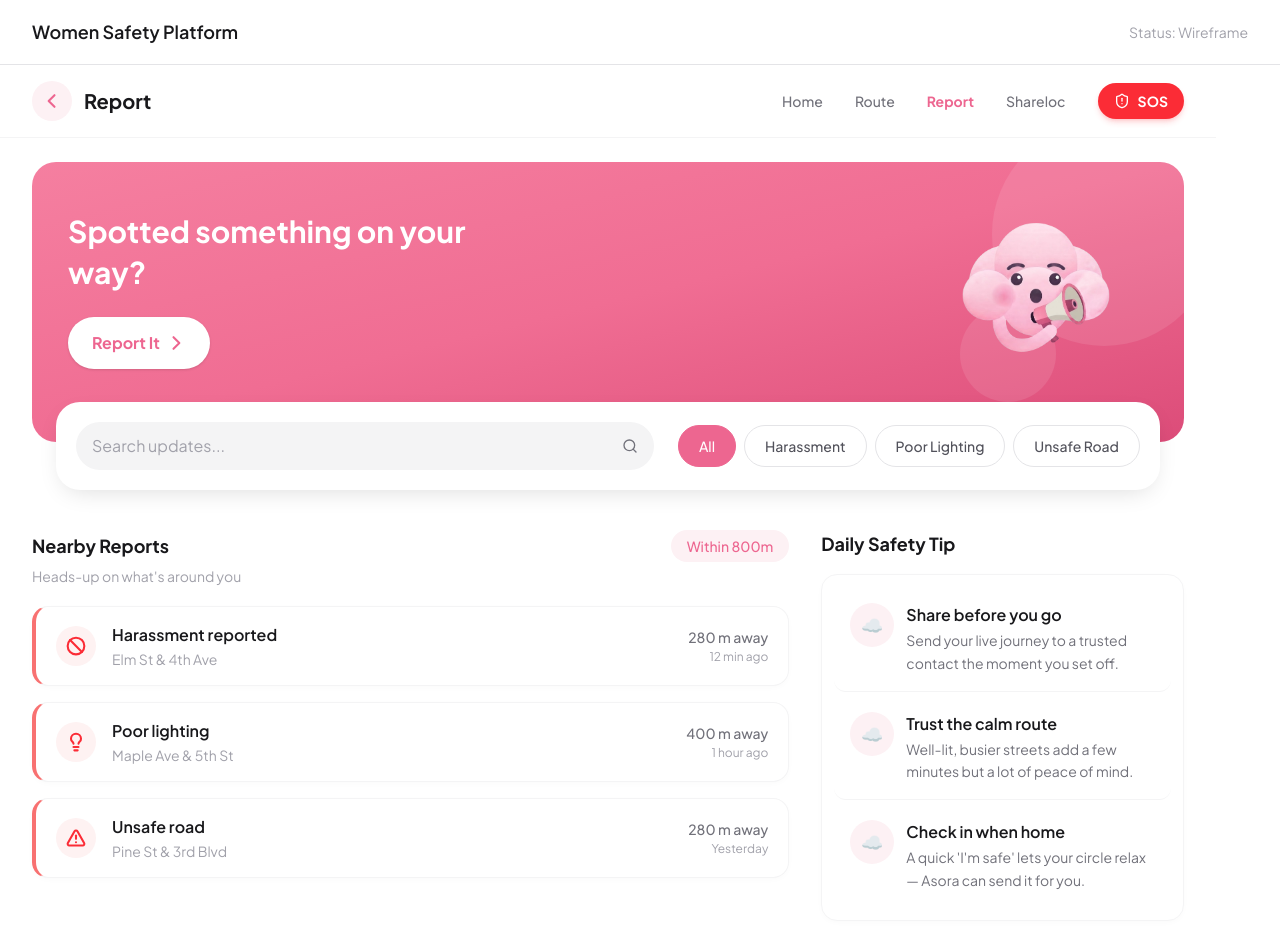
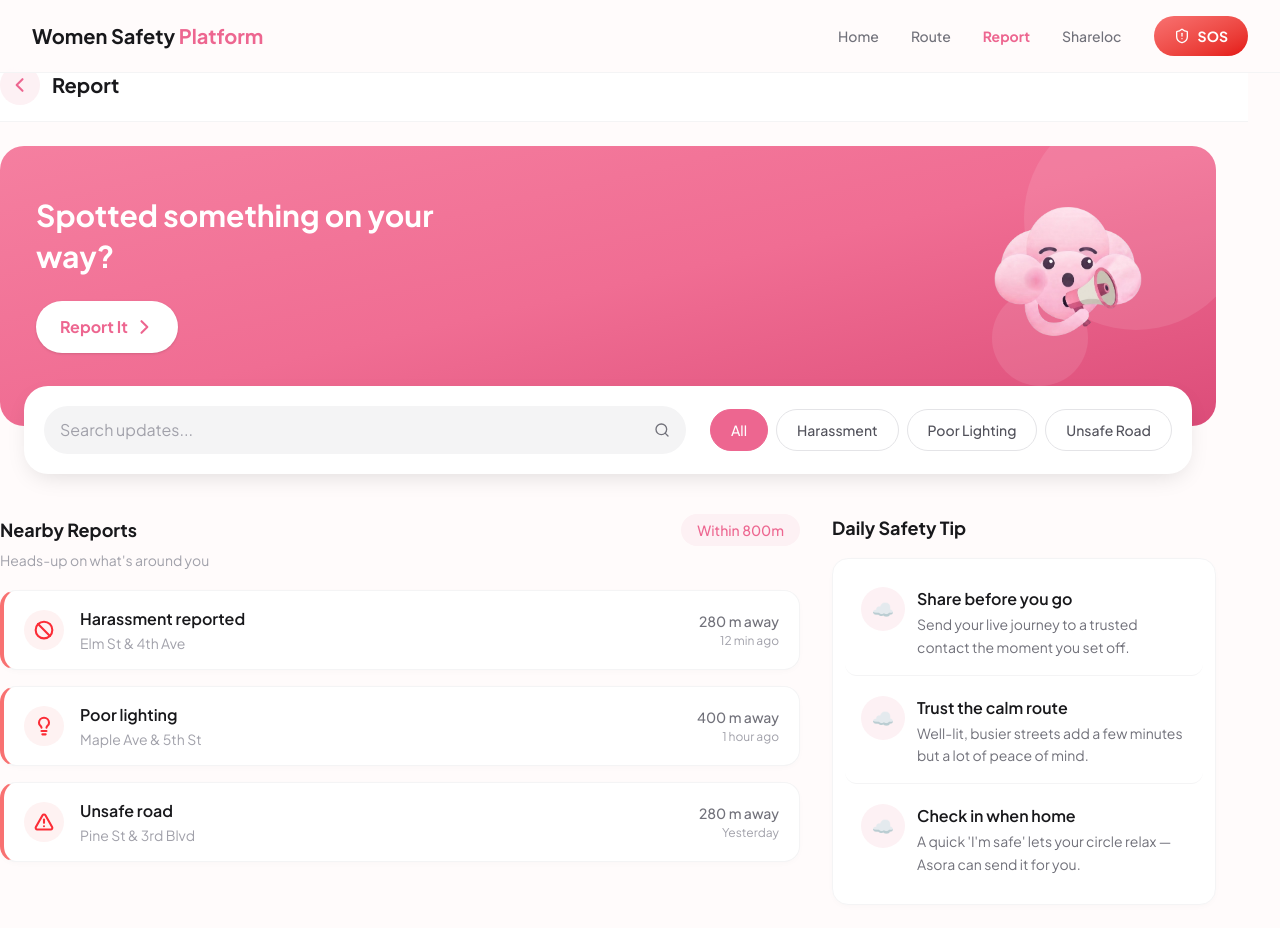
Before and after one commit to aliyakhansa21/FinProGroup4-SISTECH, a Next.js app: page /report in a window 1280 px wide. Shown: the top 928 px of the page. Built offline with nearby package versions, Linux system fonts and the light colour scheme; a web font is replaced by a local one.

Commit message:
update navbar

```diff
--- a/src/app/heatmap/page.js
+++ b/src/app/heatmap/page.js
@@ -8,7 +8,7 @@ const HeatmapView = dynamic(() => import("@/components/heatmap/HeatmapView"), {
 
 export default function HeatmapPage() {
     return (
-        <div className="flex flex-col h-screen w-full relative bg-gray-100">
+        <div className="flex flex-col h-screen w-full relative">
 
             {/* Floating Header & Tombol Back */}
             <div className="absolute top-4 left-4 z-[500] bg-white/90 backdrop-blur-sm p-4 rounded-2xl shadow-md border border-gray-100">
--- a/src/app/layout.js
+++ b/src/app/layout.js
@@ -15,7 +15,7 @@ export const metadata = {
 export default function RootLayout({ children }) {
   return (
     <html lang="en" className={plusJakartaSans.variable}>
-      <body className="font-sans antialiased text-gray-800 bg-gray-50">
+      <body className="font-sans antialiased text-gray-800 bg-[#fffbfb]">
         <MainLayout>{children}</MainLayout>
       </body>
     </html>
--- a/src/app/report/[id]/page.js
+++ b/src/app/report/[id]/page.js
@@ -10,7 +10,7 @@ export default function CreateReportPage() {
     const [view, setView] = useState("form");
 
     return (
-        <div className="max-w-md md:max-w-3xl mx-auto bg-white min-h-screen relative overflow-hidden md:border-x md:border-gray-100 md:shadow-sm">
+        <div className="max-w-md md:max-w-3xl mx-auto min-h-screen relative overflow-hidden md:border-x md:border-gray-100 md:shadow-sm">
 
             {view === "form" && (
                 <>
--- a/src/app/report/create/page.js
+++ b/src/app/report/create/page.js
@@ -11,7 +11,7 @@ export default function CreateReportPage() {
     const [view, setView] = useState("form");
 
     return (
-        <div className="w-full bg-white min-h-screen relative overflow-hidden -mt-6 -mx-4 sm:-mx-6 lg:-mx-8">
+        <div className="w-full min-h-screen relative overflow-hidden -mt-6 -mx-4 sm:-mx-6 lg:-mx-8">
 
             {view === "form" && (
                 <>
--- a/src/app/report/page.js
+++ b/src/app/report/page.js
@@ -98,7 +98,7 @@ export default function ReportDashboardPage() {
     });
 
     return (
-        <div className="w-full bg-white min-h-screen pb-28 md:pb-12 relative -mt-6 -mx-4 sm:-mx-6 lg:-mx-8">
+        <div className="w-full min-h-screen pb-28 md:pb-12 relative -mt-6 -mx-4 sm:-mx-6 lg:-mx-8">
 
             {/* App Bar */}
             <div className="sticky top-0 z-40 bg-white/90 backdrop-blur-md px-4 md:px-8 py-4 flex items-center justify-between gap-3 md:border-b md:border-gray-100 transition-all">
@@ -114,16 +114,7 @@ export default function ReportDashboardPage() {
                     <h1 className="text-xl font-bold text-gray-900">Report</h1>
                 </div>
 
-                {/* Navigasi Khusus Desktop */}
-                <div className="hidden md:flex items-center gap-8">
-                    <Link href="/" className="text-sm font-medium text-gray-500 hover:text-[#ED6690] transition-colors">Home</Link>
-                    <Link href="/route" className="text-sm font-medium text-gray-500 hover:text-[#ED6690] transition-colors">Route</Link>
-                    <Link href="/report" className="text-sm font-bold text-[#ED6690]">Report</Link>
-                    <Link href="/shareloc" className="text-sm font-medium text-gray-500 hover:text-[#ED6690] transition-colors">Shareloc</Link>
-                    <Link href="/sos" className="flex items-center gap-2 bg-red-500 text-white px-4 py-2 rounded-full text-sm font-bold hover:bg-red-600 transition-colors shadow-md shadow-red-500/20">
-                        <ShieldAlert className="w-4 h-4" /> SOS
-                    </Link>
-                </div>
+
             </div>
 
             {/* Hero banner */}
@@ -258,30 +249,6 @@ export default function ReportDashboardPage() {
 
             </div>
 
-            {/* Bottom Navigation (Khusus Mobile) */}
-            <nav className="md:hidden fixed bottom-0 left-0 right-0 w-full bg-white border-t border-gray-100 px-4 pt-2 pb-3 flex items-center justify-between z-30">
-                <NavItem icon={Home} label="Home" href="/" />
-                <NavItem icon={Footprints} label="Route" href="/route" />
-
-                <Link href="/sos" className="flex flex-col items-center -mt-6">
-                    <div className="w-14 h-14 rounded-full bg-red-500 flex items-center justify-center shadow-[0_6px_16px_-4px_rgba(239,68,68,0.6)] ring-4 ring-white">
-                        <ShieldAlert className="w-6 h-6 text-white" />
-                    </div>
-                    <span className="text-[11px] font-medium text-red-500 mt-1">SOS</span>
-                </Link>
-
-                <NavItem icon={FileText} label="Report" href="/report" active />
-                <NavItem icon={Share2} label="Shareloc" href="/shareloc" />
-            </nav>
         </div>
     );
 }
-
-function NavItem({ icon: Icon, label, href, active }) {
-    return (
-        <Link href={href} className="flex flex-col items-center gap-1 px-2">
-            <Icon className={`w-5 h-5 ${active ? "text-[#ED6690]" : "text-gray-400"}`} strokeWidth={active ? 2.5 : 2} />
-            <span className={`text-[11px] font-medium ${active ? "text-[#ED6690]" : "text-gray-400"}`}>{label}</span>
-        </Link>
-    );
-}
--- a/src/app/safe_route/page.js
+++ b/src/app/safe_route/page.js
@@ -60,7 +60,7 @@ export default function SafeRoutePage() {
       )}
 
       {step === 1 && (
-        <div className="-mx-4 -mt-6 sm:-mx-6 sm:-mt-6 lg:-mx-8 lg:-mt-6 flex flex-col bg-gray-50 min-h-screen">
+        <div className="-mx-4 -mt-6 sm:-mx-6 sm:-mt-6 lg:-mx-8 lg:-mt-6 flex flex-col min-h-screen">
           <div className="w-full px-2 sm:px-6 lg:px-8">
             <SearchSheet
               destination={destination}
--- a/src/app/share/[token]/page.js
+++ b/src/app/share/[token]/page.js
@@ -27,7 +27,7 @@ export default function PublicTrackingPage({ params }) {
   });
 
   return (
-    <main className="relative h-[100dvh] w-full bg-gray-100 flex flex-col md:flex-row overflow-hidden">
+    <main className="relative h-[100dvh] w-full flex flex-col md:flex-row overflow-hidden">
 
       {/* BANNER DARURAT SOS (Jika Status SOS) */}
       {trackingData.status === "sos" && (
--- a/src/components/layout/Header.js
+++ b/src/components/layout/Header.js
@@ -1,15 +1,58 @@
+"use client";
+
 import Link from "next/link";
+import { usePathname } from "next/navigation";
+import { ShieldAlert } from "lucide-react";
 
 export default function Header() {
+  const pathname = usePathname();
+
+  const navLinks = [
+    { name: "Home", href: "/" },
+    { name: "Route", href: "/safe_route" },
+    { name: "Report", href: "/report" },
+    { name: "Shareloc", href: "/share" },
+  ];
+
   return (
-    <header className="sticky top-0 z-50 border-b border-gray-200 bg-white">
-      <div className="mx-auto flex h-16 max-w-7xl items-center justify-between px-4 sm:px-6 lg:px-8">
-        <Link href="/" className="text-lg font-semibold text-gray-900 hover:text-purple-600 transition-colors">
-          Women Safety Platform
+    <header className="sticky top-0 z-[1000] border-b border-gray-100 bg-[#fffbfb]/90 backdrop-blur-md">
+      <div className="mx-auto flex h-[72px] max-w-7xl items-center justify-between px-4 sm:px-6 lg:px-8">
+
+        {/* Logo / Brand */}
+        <Link href="/" className="text-lg md:text-xl font-bold text-gray-900 hover:text-[#ED6690] transition-colors">
+          Women Safety <span className="text-[#ED6690]">Platform</span>
         </Link>
 
-        <div className="text-sm text-gray-400">
-          Status: Wireframe
+        {/* Desktop Navigation */}
+        <div className="hidden md:flex items-center gap-8">
+          {navLinks.map((link) => {
+            const isActive = pathname === link.href || (link.href !== '/' && pathname?.startsWith(link.href));
+            return (
+              <Link
+                key={link.name}
+                href={link.href}
+                className={`text-sm transition-colors ${
+                  isActive
+                    ? "text-[#ED6690] font-bold"
+                    : "text-gray-500 font-medium hover:text-[#ED6690]"
+                }`}
+              >
+                {link.name}
+              </Link>
+            );
+          })}
+
+          <Link
+            href="/sos"
+            className="flex items-center gap-2 bg-gradient-to-br from-[#f87171] to-[#e41010] text-white px-5 py-2.5 rounded-full text-sm font-bold hover:shadow-lg hover:shadow-red-500/30 hover:-translate-y-0.5 transition-all"
+          >
+            <ShieldAlert className="w-4 h-4" /> SOS
+          </Link>
+        </div>
+
+        {/* Mobile Status Text (hanya muncul di mobile jika perlu) */}
+        <div className="md:hidden text-xs text-gray-400 font-medium bg-gray-100 px-2.5 py-1 rounded-full">
+          Beta
         </div>
       </div>
     </header>
--- a/src/components/layout/MainLayout.js
+++ b/src/components/layout/MainLayout.js
@@ -1,15 +1,18 @@
 import Header from "./Header";
+import MobileNav from "./MobileNav";
 
 export default function MainLayout({ children }) {
   return (
-    <div className="min-h-screen bg-slate-100">
-      <div className="mx-auto flex min-h-screen w-full max-w-7xl flex-col bg-white">
+    <div className="min-h-screen bg-[#fffbfb] relative pb-20 md:pb-0">
+      <div className="mx-auto flex min-h-screen w-full max-w-7xl flex-col bg-[#fffbfb]">
         <Header />
 
-        <main className="flex-1 px-4 py-6 sm:px-6 lg:px-8">
+        <main className="flex-1 w-full">
           {children}
         </main>
       </div>
+
+      <MobileNav />
     </div>
   );
 }
--- /dev/null
+++ b/src/components/layout/MobileNav.js
@@ -0,0 +1,68 @@
+"use client";
+
+import Link from "next/link";
+import { usePathname } from "next/navigation";
+import {
+  Home,
+  Footprints,
+  FileText,
+  Share2,
+  ShieldAlert,
+} from "lucide-react";
+
+function NavItem({ icon: Icon, label, href, active }) {
+  return (
+    <Link href={href} className="flex flex-col items-center gap-1 px-2">
+      <Icon
+        className={`w-5 h-5 ${active ? "text-[#ED6690]" : "text-gray-400"}`}
+        strokeWidth={active ? 2.5 : 2}
+      />
+      <span
+        className={`text-[11px] font-medium ${
+          active ? "text-[#ED6690]" : "text-gray-400"
+        }`}
+      >
+        {label}
+      </span>
+    </Link>
+  );
+}
+
+export default function MobileNav() {
+  const pathname = usePathname();
+
+  // Hide mobile nav on SOS flow because it has its own sticky bottom buttons
+  if (pathname?.startsWith("/sos")) return null;
+
+  return (
+    <nav className="md:hidden fixed bottom-0 left-0 right-0 w-full bg-white border-t border-gray-100 px-4 pt-2 pb-5 flex items-center justify-between z-[999] shadow-[0_-4px_20px_rgba(0,0,0,0.05)] rounded-t-3xl">
+      <NavItem icon={Home} label="Home" href="/" active={pathname === "/"} />
+      <NavItem
+        icon={Footprints}
+        label="Route"
+        href="/safe_route"
+        active={pathname?.startsWith("/safe_route")}
+      />
+
+      <Link href="/sos" className="flex flex-col items-center -mt-8 relative z-10">
+        <div className="w-14 h-14 rounded-full bg-gradient-to-br from-[#f87171] to-[#e41010] flex items-center justify-center shadow-[0_6px_16px_-4px_rgba(239,68,68,0.6)] ring-4 ring-white">
+          <ShieldAlert className="w-6 h-6 text-white" />
+        </div>
+        <span className="text-[11px] font-bold text-red-500 mt-1">SOS</span>
+      </Link>
+
+      <NavItem
+        icon={FileText}
+        label="Report"
+        href="/report"
+        active={pathname?.startsWith("/report")}
+      />
+      <NavItem
+        icon={Share2}
+        label="Shareloc"
+        href="/share"
+        active={pathname?.startsWith("/share")}
+      />
+    </nav>
+  );
+}
```
